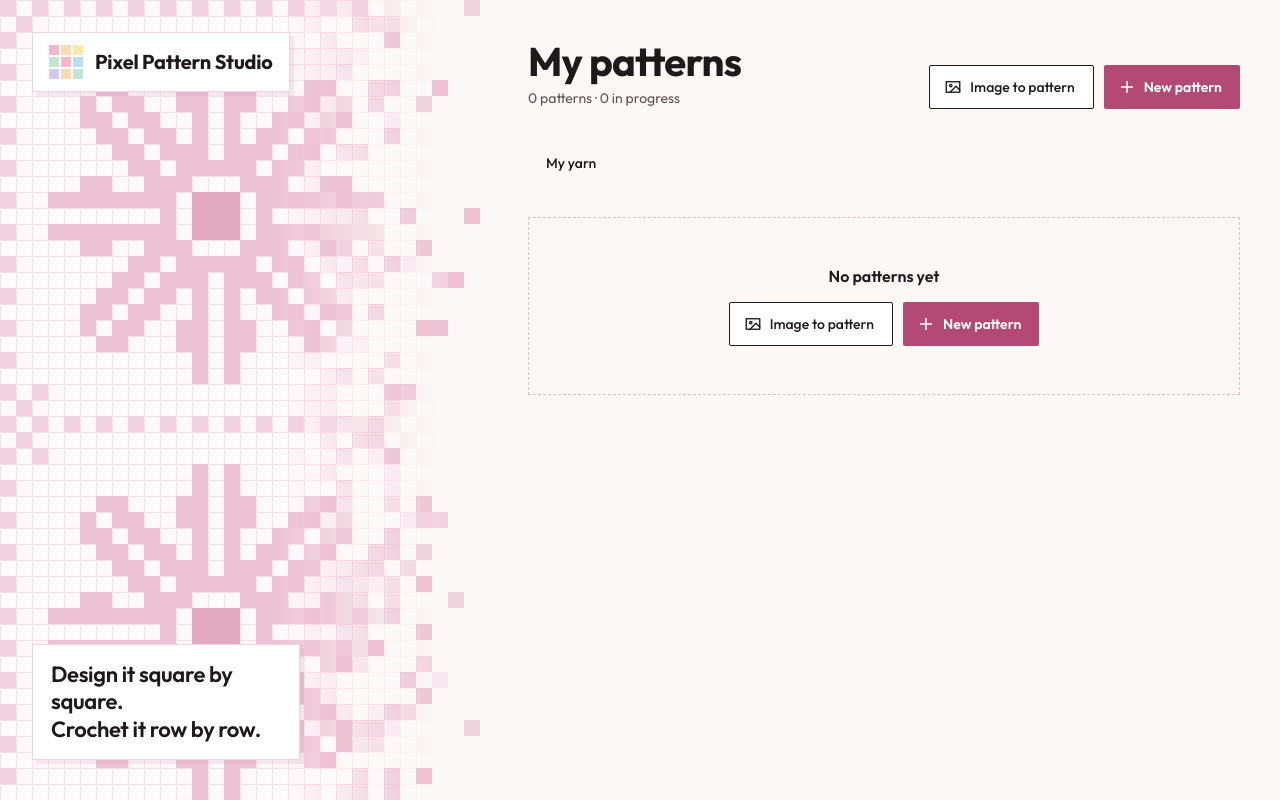
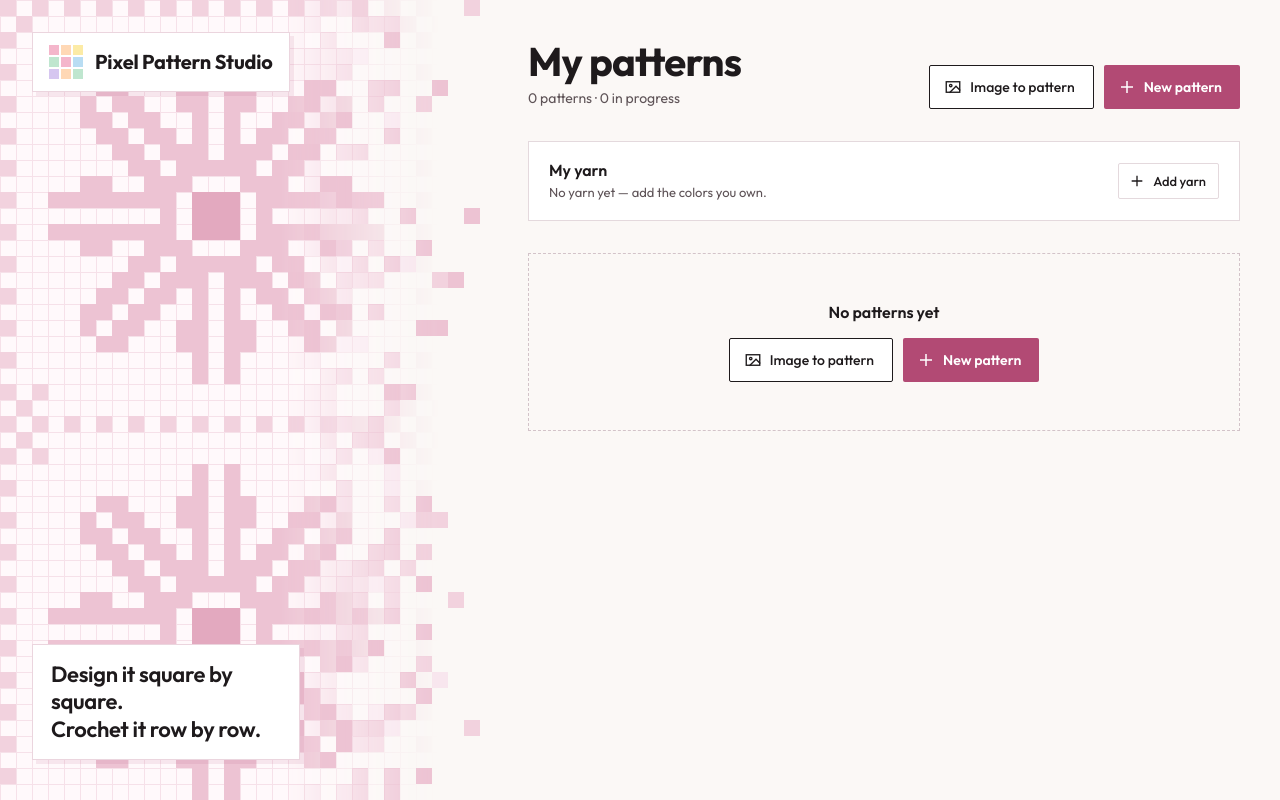
Before and after one commit to BalaciSofia/pixel-crochet-app, a Next.js app: page / in a window 1280 px wide. Both pictures are taken after a click on the button "Start". Built offline with nearby package versions, Linux system fonts and the light colour scheme; what @mui/material-nextjs would draw is missing.

Commit message:
show yarn stash on home

```diff
--- a/app/components/Gallery/Gallery.module.css
+++ b/app/components/Gallery/Gallery.module.css
@@ -107,10 +107,6 @@
   min-width: 0;
 }
 
-.yarnLink {
-  align-self: flex-start;
-}
-
 .empty {
   display: flex;
   flex-direction: column;
--- a/app/components/Gallery/Gallery.tsx
+++ b/app/components/Gallery/Gallery.tsx
@@ -11,6 +11,7 @@ import FiletPanel from './FiletPanel';
 import Scatter from './FiletPanel/Scatter';
 import Welcome from './Welcome';
 import HomeHeader from './HomeHeader';
+import YarnStrip from './YarnStrip';
 import Icon from '../shared/Icon';
 import Logo from '../shared/Logo';
 import ConfirmDialog, { useConfirmDialog } from '../shared/ConfirmDialog';
@@ -74,6 +75,10 @@ export default function Gallery({ onOpenProject }: Props) {
   useEffect(() => {
     if (showWelcome && entered) headingRef.current?.focus({ preventScroll: true });
   }, [showWelcome, entered]);
+
+  const handleOpenYarn = useCallback(() => {
+    setIsYarnOpen(true);
+  }, []);
 
   const handleOpenModal = useCallback(() => {
     setIsModalOpen(true);
@@ -144,9 +149,7 @@ export default function Gallery({ onOpenProject }: Props) {
             onImport={handleOpenImageModal}
           />
 
-          <Button color="inherit" onClick={() => setIsYarnOpen(true)} className={styles.yarnLink}>
-            My yarn
-          </Button>
+          <YarnStrip onOpen={handleOpenYarn} />
 
           {projects.length === 0 ? (
             <div className={styles.empty}>
--- /dev/null
+++ b/app/components/Gallery/YarnStrip/YarnStrip.module.css
@@ -0,0 +1,77 @@
+.strip {
+  display: flex;
+  flex-wrap: wrap;
+  align-items: center;
+  gap: 20px;
+  padding: 18px 20px;
+  background: var(--white);
+  border: 1px solid var(--line);
+}
+
+.heading {
+  display: flex;
+  flex-direction: column;
+  gap: 2px;
+  min-width: 120px;
+}
+
+.title {
+  margin: 0;
+  font: 600 16px/1.3 var(--font-sans);
+  color: var(--ink);
+}
+
+.count {
+  font-size: 13px;
+  color: var(--muted);
+}
+
+.list {
+  flex: 1 1 320px;
+  display: flex;
+  flex-wrap: wrap;
+  gap: 14px;
+  margin: 0;
+  padding: 0;
+  list-style: none;
+}
+
+.yarn {
+  display: flex;
+  align-items: center;
+  gap: 8px;
+}
+
+.swatch {
+  width: 28px;
+  height: 28px;
+  flex: none;
+  box-shadow: inset 0 0 0 1px rgba(30, 26, 28, 0.18);
+}
+
+.text {
+  display: flex;
+  flex-direction: column;
+  line-height: 1.2;
+}
+
+.name {
+  font-size: 13px;
+  font-weight: 500;
+}
+
+.hex {
+  font: 400 11px var(--font-mono-stack);
+  color: var(--muted);
+}
+
+.actions {
+  display: flex;
+  gap: 8px;
+  margin-left: auto;
+}
+
+.actions .add {
+  border-color: var(--line);
+  font-weight: 500;
+}
--- /dev/null
+++ b/app/components/Gallery/YarnStrip/YarnStrip.tsx
@@ -0,0 +1,63 @@
+'use client';
+
+import React from 'react';
+import Button from '@mui/material/Button';
+import styles from './YarnStrip.module.css';
+import Icon from '../../shared/Icon';
+import useYarnStore from '../../../store/useYarnStore';
+
+interface Props {
+  onOpen: () => void;
+}
+
+export default function YarnStrip({ onOpen }: Props) {
+  const yarns = useYarnStore(state => state.yarns);
+  const empty = yarns.length === 0;
+
+  return (
+    <section aria-labelledby="yarn-strip-title" className={styles.strip}>
+      <div className={styles.heading}>
+        <h2 id="yarn-strip-title" className={styles.title}>
+          My yarn
+        </h2>
+        <span className={styles.count}>
+          {empty
+            ? 'No yarn yet — add the colors you own.'
+            : `${yarns.length} ${yarns.length === 1 ? 'color' : 'colors'} in your stash`}
+        </span>
+      </div>
+
+      {!empty && (
+        <ul className={styles.list}>
+          {yarns.map(yarn => (
+            <li key={yarn.id} className={styles.yarn}>
+              <span className={styles.swatch} style={{ background: yarn.color }} aria-hidden="true" />
+              <span className={styles.text}>
+                {yarn.name && <span className={styles.name}>{yarn.name}</span>}
+                <span className={styles.hex}>{yarn.color}</span>
+              </span>
+            </li>
+          ))}
+        </ul>
+      )}
+
+      <div className={styles.actions}>
+        <Button
+          variant="outlined"
+          size="small"
+          color="inherit"
+          startIcon={<Icon name="plus" size={16} />}
+          onClick={onOpen}
+          className={styles.add}
+        >
+          Add yarn
+        </Button>
+        {!empty && (
+          <Button size="small" onClick={onOpen}>
+            Manage
+          </Button>
+        )}
+      </div>
+    </section>
+  );
+}
--- /dev/null
+++ b/app/components/Gallery/YarnStrip/index.ts
@@ -0,0 +1 @@
+export { default } from './YarnStrip';
```
